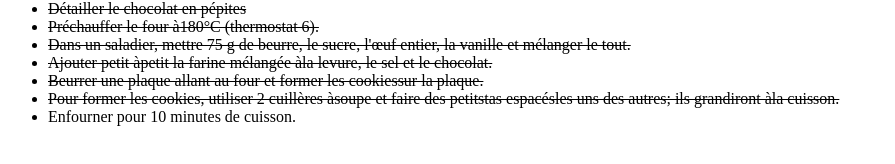
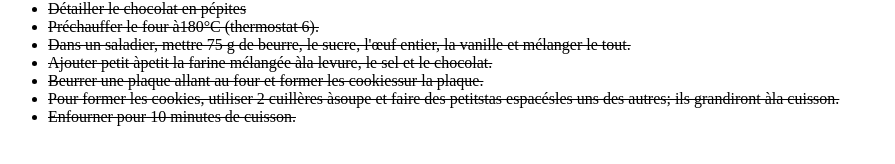
Before and after one commit to charlyol/recetteCookie, a plain HTML site: page pageOne.html in a window 1280 px wide. Shown: the part 168-332 px from the top of the page, without its empty margins (0-895 px from the left). Drawn offline with Linux system fonts and the light colour scheme.

Commit message:
7SevenCommit

```diff
--- a/pageOne.html
+++ b/pageOne.html
@@ -38,7 +38,7 @@
                 cuisson.</strike>
             </li>
             <li>
-                Enfourner pour 10 minutes de cuisson.
+                <strike>Enfourner pour 10 minutes de cuisson.</strike>
             </li>
         </ul>
     </di>
```
